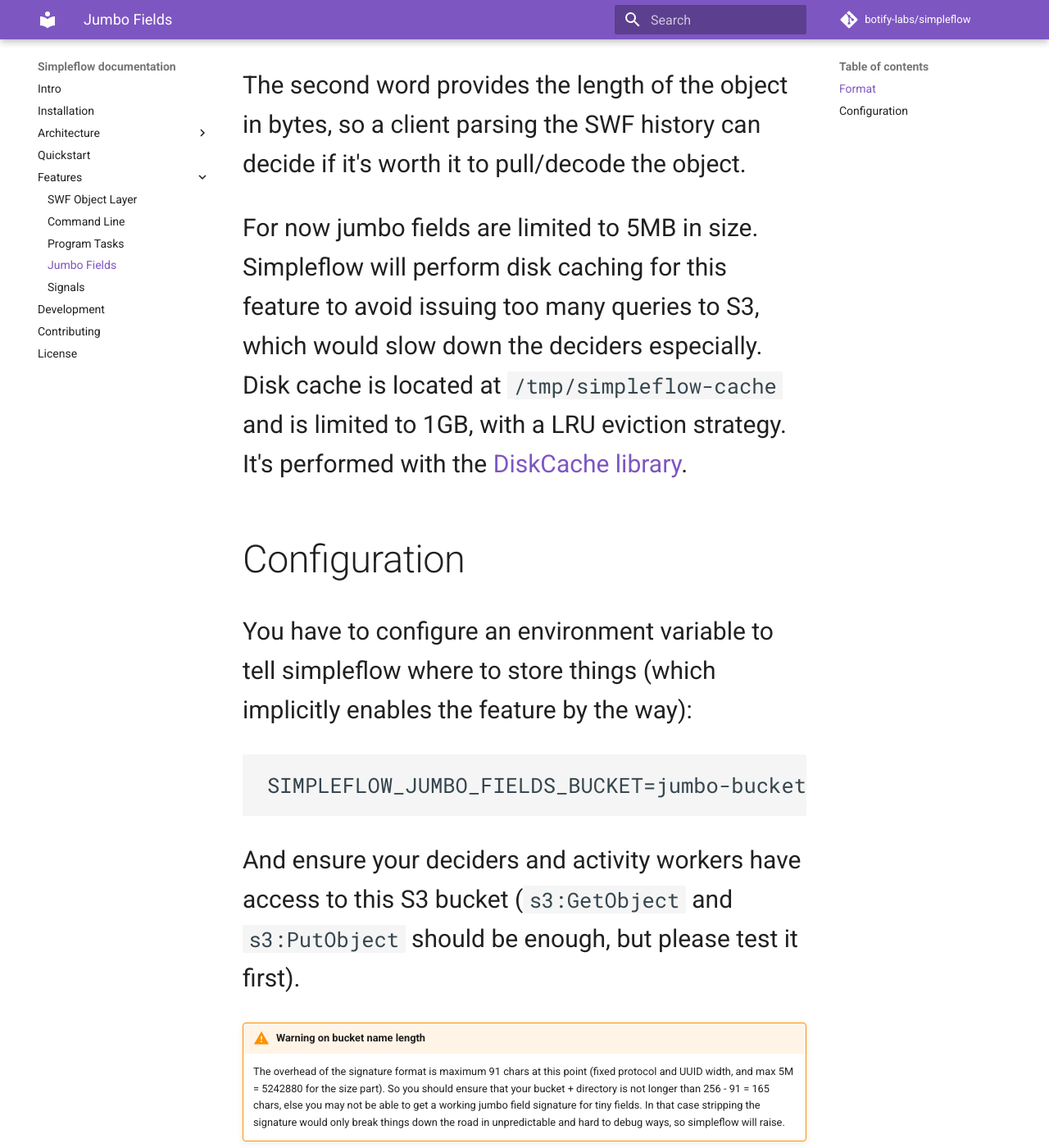
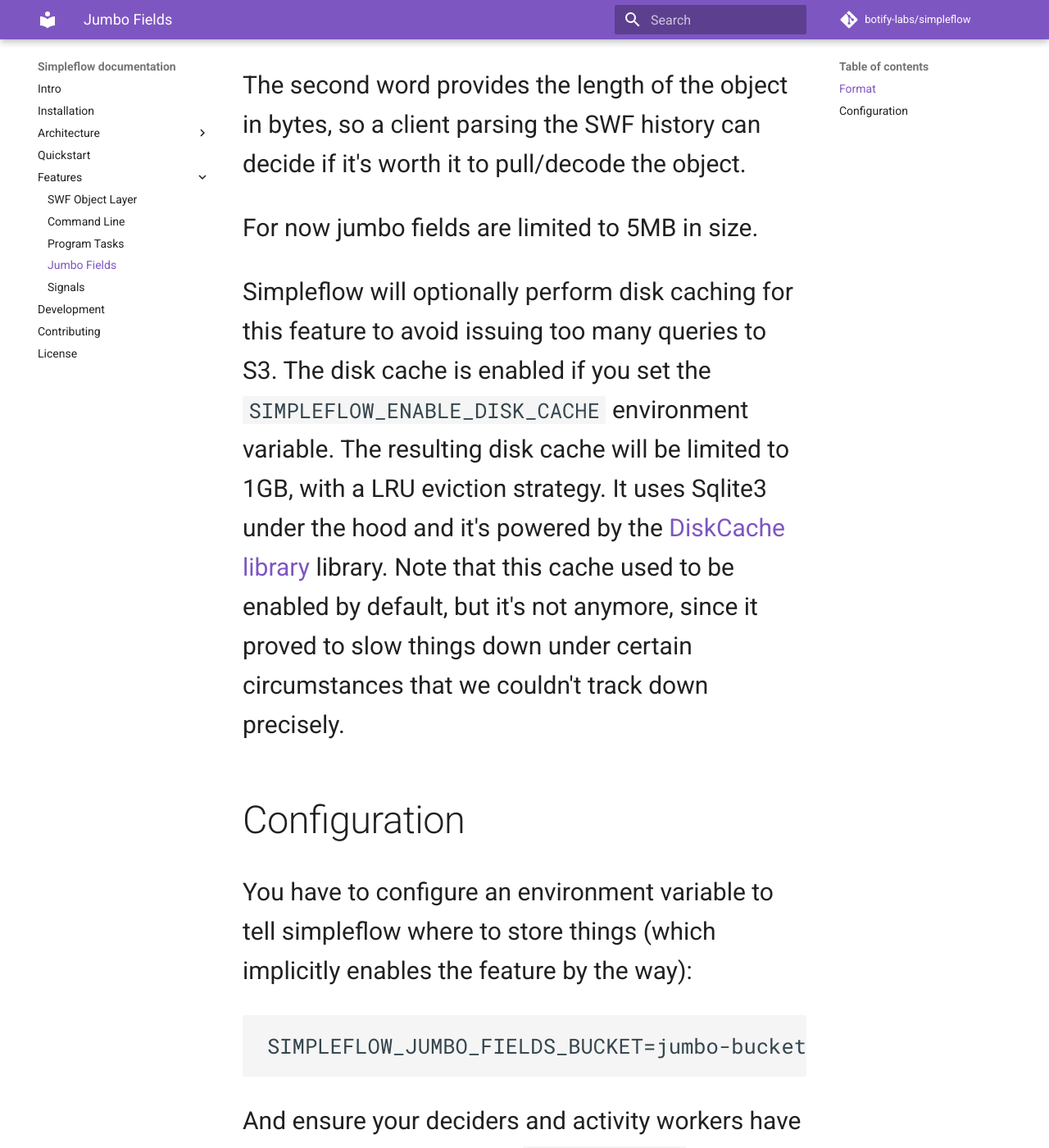
Before and after one commit to botify-labs/simpleflow, an MkDocs documentation site: the page built from docs/src/features/jumbo_fields.md, in a window 1280 px wide and 1400 px high, scrolled down 1234 px. Shown: the whole window at 82% size. Built offline with MkDocs 1.6.1 and Material for MkDocs 9.7.7, drawn with Linux system fonts in a browser that asks for light colours; comment, search, counter and statistics services are not loaded; old or Windows-style settings are respelled for this version of MkDocs.

Commit message:
Add SIMPLEFLOW_ENABLE_DISK_CACHE to enable/disable disk cache on demand

```diff
--- a/docs/src/features/jumbo_fields.md
+++ b/docs/src/features/jumbo_fields.md
@@ -24,11 +24,17 @@ backends such as `simpleflow+ssh` or `simpleflow+gs`.
 The second word provides the length of the object in bytes, so a client parsing
 the SWF history can decide if it's worth it to pull/decode the object.
 
-For now jumbo fields are limited to 5MB in size. Simpleflow will perform disk caching
-for this feature to avoid issuing too many queries to S3, which would slow down
-the deciders especially. Disk cache is located at `/tmp/simpleflow-cache` and is
-limited to 1GB, with a LRU eviction strategy. It's performed with the
-[DiskCache library](http://www.grantjenks.com/docs/diskcache/).
+For now jumbo fields are limited to 5MB in size.
+
+Simpleflow will optionally perform disk caching for this feature to avoid
+issuing too many queries to S3. The disk cache is enabled if you set the
+`SIMPLEFLOW_ENABLE_DISK_CACHE` environment variable. The resulting disk
+cache will be limited to 1GB, with a LRU eviction strategy. It uses
+Sqlite3 under the hood and it's powered by the
+[DiskCache library](http://www.grantjenks.com/docs/diskcache/) library.
+Note that this cache used to be enabled by default, but it's not anymore,
+since it proved to slow things down under certain circumstances that we
+couldn't track down precisely.
 
 
 Configuration
```
Also changed, not shown: 3 other files.
